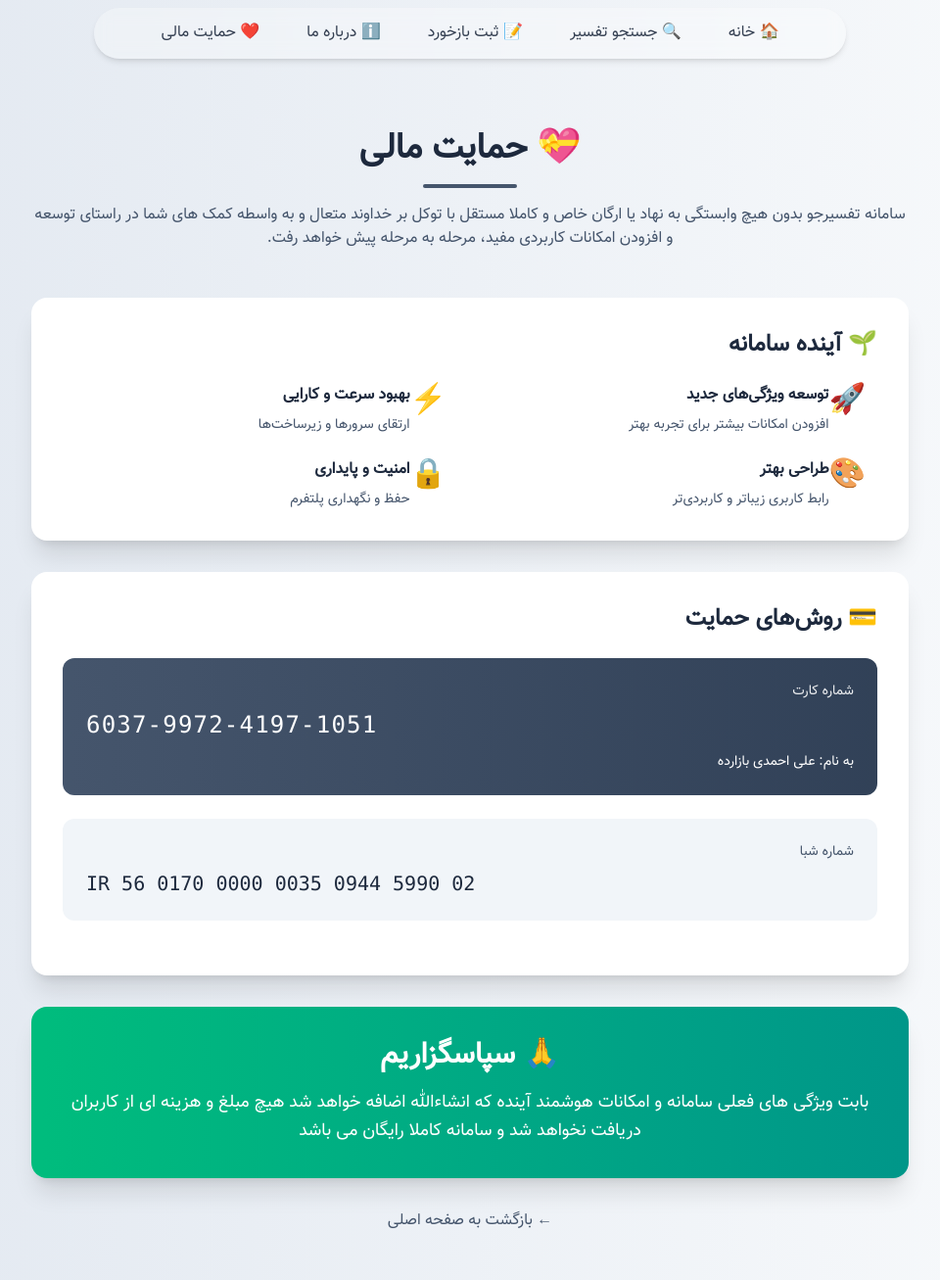
After one commit to AliAhmadiBazardeh/quran-insight, a Django app: page /support/ in a window 1280 px wide. The commit adds this page. Shown: the whole page at 98% size, without its empty margins (160-1120 px from the left). Run offline with Django 5.2, Linux system fonts and the light colour scheme; some libraries are stand-ins or nearby versions.

Commit message:
Add view for about & support

```diff
--- a/quran/urls.py
+++ b/quran/urls.py
@@ -3,6 +3,8 @@ from . import views
 
 urlpatterns = [
     path("", views.index, name="index"),
+    path('about/', views.about_view, name='about'),
+    path('support/', views.support_view, name='support'),
     path('api/search/', views.live_search, name='live_search'),  # API جستجو
     path('api/tafsir/', views.get_tafsir, name='get_tafsir'),
 ]
--- a/quran/views.py
+++ b/quran/views.py
@@ -8,6 +8,12 @@ from .models import Ayah, Tafsir
 
 def index(request):
     return render(request, "quran/index.html")
+
+def about_view(request):
+    return render(request, 'quran/about.html')
+
+def support_view(request):
+    return render(request, 'quran/support.html')
 
 @csrf_exempt
 @require_http_methods(["GET"])
--- a/templates/_navbar.html
+++ b/templates/_navbar.html
@@ -3,7 +3,7 @@
         <a href="{% url 'index' %}" class="font-medium text-gray-700 hover:text-slate-500 transition px-3 py-1.5 rounded-full hover:bg-slate-200">🏠 خانه</a>
         <a href="{% url 'index' %}" class="font-medium text-gray-700 hover:text-slate-500 transition px-3 py-1.5 rounded-full hover:bg-slate-200">🔍 جستجو تفسیر</a>
         <a href="{% url 'feedback' %}" class="font-medium text-gray-700 hover:text-slate-500 transition px-3 py-1.5 rounded-full hover:bg-slate-200">📝 ثبت بازخورد</a>
-        <a href="#" class="font-medium text-gray-700 hover:text-slate-500 transition px-3 py-1.5 rounded-full hover:bg-slate-200">ℹ️ درباره ما</a>
-        <a href="#" class="font-medium text-gray-700 hover:text-slate-500 transition px-3 py-1.5 rounded-full hover:bg-slate-200">❤️ حمایت مالی</a>
+        <a href="{% url 'about' %}" class="font-medium text-gray-700 hover:text-slate-500 transition px-3 py-1.5 rounded-full hover:bg-slate-200">ℹ️ درباره ما</a>
+        <a href="{% url 'support' %}" class="font-medium text-gray-700 hover:text-slate-500 transition px-3 py-1.5 rounded-full hover:bg-slate-200">❤️ حمایت مالی</a>
     </div>
 </nav>
--- a/templates/feedback/feedback.html
+++ b/templates/feedback/feedback.html
@@ -53,7 +53,6 @@
 
         <!-- Info Box -->
         <div class="mt-6 bg-slate-100 rounded-lg p-6">
-            <h3 class="font-semibold text-slate-800 mb-2">💡 راهنما</h3>
             <ul class="text-slate-600 text-sm space-y-1">
                 <li>• پیشنهادات خود را برای بهبود سایت با ما در میان بگذارید</li>
                 <li>• مشکلات فنی را گزارش دهید</li>
--- /dev/null
+++ b/templates/quran/support.html
@@ -0,0 +1,100 @@
+{% extends 'base.html' %}
+{% load static %}
+
+{% block title %}حمایت مالی{% endblock %}
+
+{% block content %}
+<div class="min-h-screen bg-gradient-to-r from-slate-200 to-slate-50 py-12 px-4">
+    <div class="max-w-4xl mx-auto">
+        <!-- Header -->
+        <div class="text-center mb-12">
+            <h1 class="text-4xl font-bold text-slate-800 mb-4">💝 حمایت مالی</h1>
+            <div class="w-24 h-1 bg-slate-600 mx-auto rounded"></div>
+            <p class="text-slate-600 mt-4">
+
+                سامانه تفسیرجو بدون هیچ وابستگی به نهاد یا ارگان خاص و کاملا مستقل با توکل بر
+                    خداوند متعال و به واسطه کمک های شما در راستای توسعه و افزودن امکانات کاربردی مفید، مرحله به مرحله پیش خواهد رفت.
+            </p>
+        </div>
+
+        <!-- Why Support -->
+        <div class="bg-white rounded-2xl shadow-xl p-8 mb-8">
+            <h2 class="text-2xl font-bold text-slate-800 mb-6">🌱 آینده سامانه</h2>
+            <div class="grid md:grid-cols-2 gap-6">
+                <div class="flex items-start space-x-3 space-x-reverse">
+                    <span class="text-3xl">🚀</span>
+                    <div>
+                        <h3 class="font-bold text-slate-800 mb-2">توسعه ویژگی‌های جدید</h3>
+                        <p class="text-slate-600 text-sm">افزودن امکانات بیشتر برای تجربه بهتر</p>
+                    </div>
+                </div>
+                <div class="flex items-start space-x-3 space-x-reverse">
+                    <span class="text-3xl">⚡</span>
+                    <div>
+                        <h3 class="font-bold text-slate-800 mb-2">بهبود سرعت و کارایی</h3>
+                        <p class="text-slate-600 text-sm">ارتقای سرورها و زیرساخت‌ها</p>
+                    </div>
+                </div>
+                <div class="flex items-start space-x-3 space-x-reverse">
+                    <span class="text-3xl">🎨</span>
+                    <div>
+                        <h3 class="font-bold text-slate-800 mb-2">طراحی بهتر</h3>
+                        <p class="text-slate-600 text-sm">رابط کاربری زیباتر و کاربردی‌تر</p>
+                    </div>
+                </div>
+                <div class="flex items-start space-x-3 space-x-reverse">
+                    <span class="text-3xl">🔒</span>
+                    <div>
+                        <h3 class="font-bold text-slate-800 mb-2">امنیت و پایداری</h3>
+                        <p class="text-slate-600 text-sm">حفظ و نگهداری پلتفرم</p>
+                    </div>
+                </div>
+            </div>
+        </div>
+
+        <!-- Donation Methods -->
+        <div class="bg-white rounded-2xl shadow-xl p-8 mb-8">
+            <h2 class="text-2xl font-bold text-slate-800 mb-6">💳 روش‌های حمایت</h2>
+
+            <!-- Card Number -->
+            <div class="bg-gradient-to-r from-slate-600 to-slate-700 rounded-xl p-6 mb-6 text-white">
+                <p class="text-sm mb-2 opacity-90">شماره کارت</p>
+                <p class="text-2xl font-mono tracking-wider mb-3" dir="ltr">6037-9972-4197-1051</p>
+                <p class="text-sm">به نام: علی احمدی بازارده</p>
+            </div>
+
+            <!-- Sheba Number -->
+            <div class="bg-slate-100 rounded-xl p-6 mb-6">
+                <p class="text-sm text-slate-600 mb-2">شماره شبا</p>
+                <p class="text-xl font-mono text-slate-800" dir="ltr">IR 56 0170 0000 0035 0944 5990 02</p>
+            </div>
+
+            <!-- Crypto (Optional) -->
+<!--            <div class="border-2 border-dashed border-slate-300 rounded-xl p-6">-->
+<!--                <h3 class="font-bold text-slate-800 mb-3">🪙 حمایت با ارز دیجیتال</h3>-->
+<!--                <p class="text-slate-600 text-sm mb-3">آدرس کیف پول (اختیاری):</p>-->
+<!--                <div class="bg-slate-50 rounded-lg p-3 font-mono text-xs text-slate-700 break-all">-->
+<!--                    [آدرس کیف پول]-->
+<!--                </div>-->
+<!--            </div>-->
+        </div>
+
+        <!-- Thank You Message -->
+        <div class="bg-gradient-to-r from-emerald-500 to-teal-600 rounded-2xl shadow-xl p-8 text-white text-center">
+            <h3 class="text-3xl font-bold mb-4">🙏 سپاسگزاریم</h3>
+            <p class="text-lg leading-relaxed">
+                بابت ویژگی های فعلی سامانه و امکانات هوشمند آینده که انشاءالله اضافه خواهد شد هیچ مبلغ و هزینه ای از کاربران دریافت نخواهد شد و سامانه کاملا رایگان می باشد
+
+            </p>
+        </div>
+
+        <!-- Back to Home -->
+        <div class="text-center mt-8">
+            <a href="{% url 'index' %}"
+               class="inline-block text-slate-600 hover:text-slate-800 transition duration-300">
+                ← بازگشت به صفحه اصلی
+            </a>
+        </div>
+    </div>
+</div>
+{% endblock %}
```
Also changed, not shown: templates/quran/about.html (added, +69 -0 lines).
